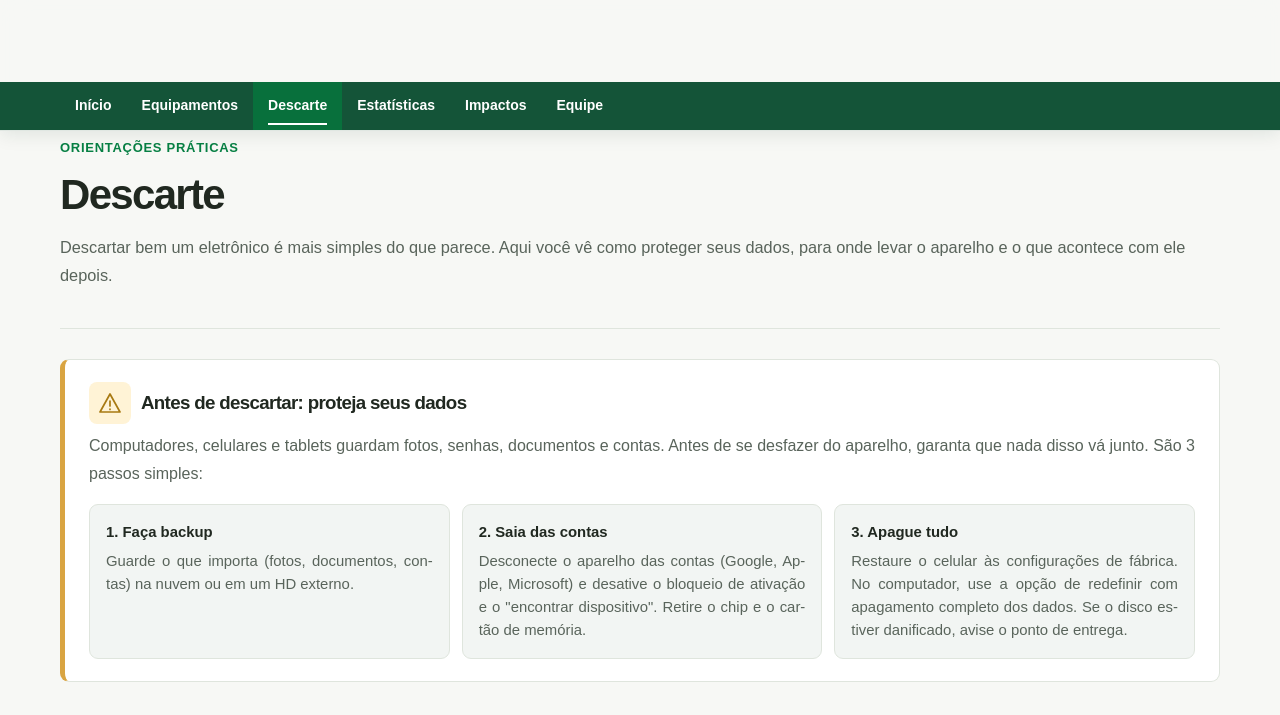
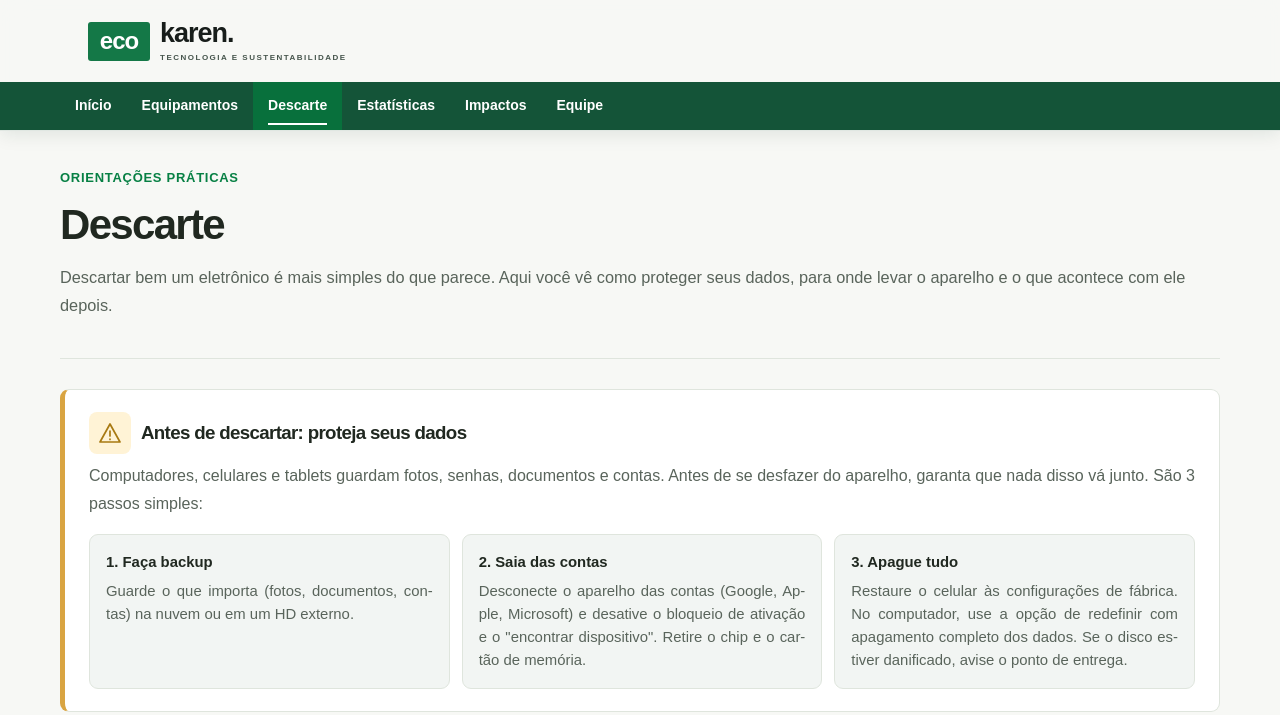
Before and after one commit to Aysll4x/EcoKaren, a plain HTML site: page descarte.html in a window 1280 px wide. Shown: the top 715 px of the page. Drawn offline with Linux system fonts and the light colour scheme.

Commit message:
Add files via upload

```diff
--- a/css/style.css
+++ b/css/style.css
@@ -3283,7 +3283,7 @@ html {
 }
 
 body {
-    padding-top: 100px;
+    padding-top: 130px;
     overflow-wrap: break-word;
 }
 
--- a/descarte.html
+++ b/descarte.html
@@ -13,9 +13,8 @@
 
   <header class="site-header">
     <div class="topbar">
-      <a class="brand" href="index.html" aria-label="Eco Karen - início">
-        <img src="img/" alt="">
-      </a>
+      <a class="brand" href="index.html" aria-label="Eco Karen — início"><span class="brand-eco">eco</span><span
+          class="brand-name">karen.<small>TECNOLOGIA E SUSTENTABILIDADE</small></span></a>
     </div>
     <button class="menu-toggle" type="button" aria-expanded="false"
       aria-controls="menu-principal"><span></span><span></span><span></span><span class="sr-only">Abrir
```
